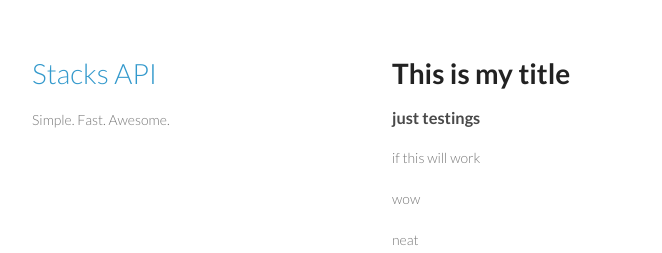
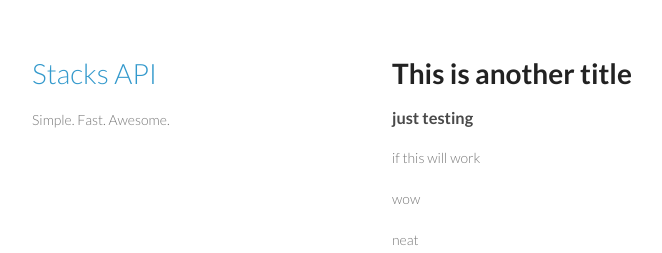
Before and after one commit to yourhead/StacksAPI, a Jekyll site: the page built from info.md, in a window 1280 px wide. Shown: the top 253 px of the page, without its empty margins (178-840 px from the left). Built offline with Jekyll 4.4.1, drawn with Linux system fonts in a browser that asks for light colours.

Commit message:
Update info.md

```diff
--- a/info.md
+++ b/info.md
@@ -1,9 +1,9 @@
 ---
-title: This is my title
+title: This is another title
 layout: page
 ---
 
-### just testings
+### just testing
 if this will work
 
 
```
